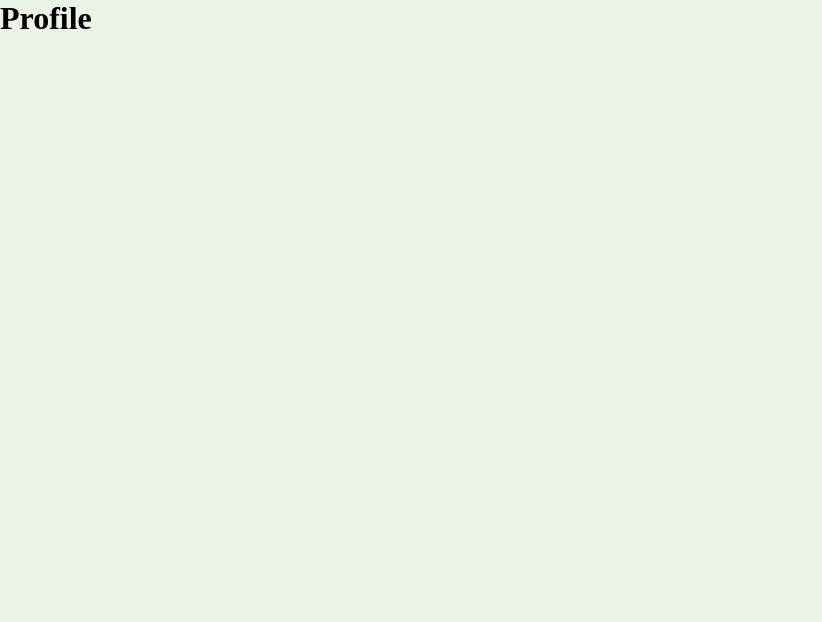
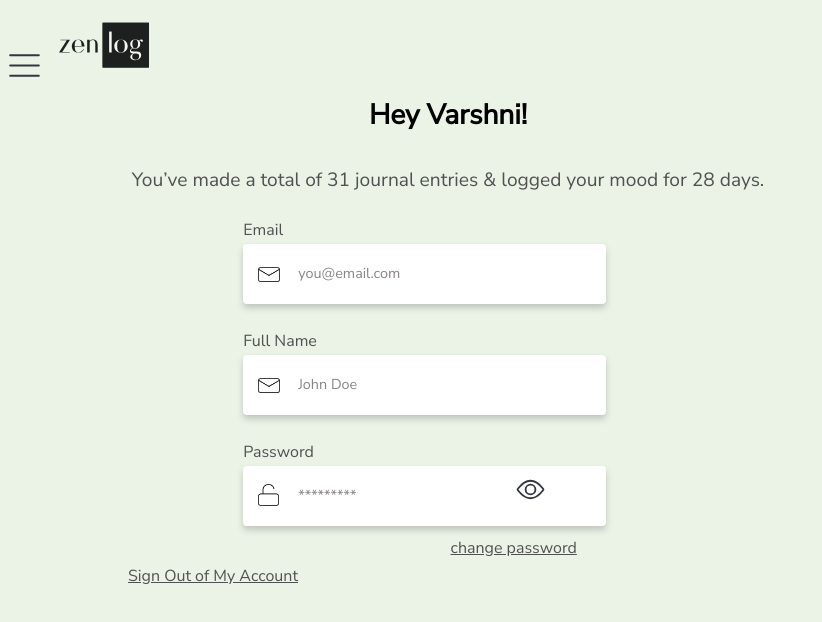
Before and after one commit to Pravallika-Akula/zen-log, a React (Create React App) app: page /profile in a window 1280 px wide. Shown: the top 622 px of the page, without its empty margins (0-822 px from the left). Built offline with nearby package versions, Linux system fonts and the light colour scheme.

Commit message:
updated ui

```diff
--- a/src/Components/Profile/Profile.css
+++ b/src/Components/Profile/Profile.css
@@ -0,0 +1,218 @@
+body{
+    background-color: #EBF3E7;
+    font-family: 'Nunito Sans';
+}
+
+.logo-profile{
+    margin-top: 0px;
+    margin-left: 10px;
+    height: 90px;
+    width: 90px;
+}
+
+.menu-logo{
+    margin-top: 0px;
+    margin-left: 10px;
+    height: 90px;
+    width: 90px;
+}
+
+.profile{
+    position: relative;
+    margin-left: -30%;
+    margin-top: 0%;
+    display: flex;
+    flex-direction: column;
+    align-items: center;
+}
+
+.profile-header{
+    color: #000;
+    font-size: 1.75rem;
+    font-weight: 700;
+    position: relative;
+    margin-bottom: 2%;
+
+}
+
+.profile-subheader{
+    color: #515151;
+    font-size: 1.2rem;
+    font-weight: 400;
+    position: relative;
+    margin-top: 0%;
+}
+
+.form-items{
+    display: flex;
+    flex-direction: column;
+    position: relative;
+    margin-left: 19%;
+    margin-top: 2%;
+}
+
+input[id=email]{
+    border-radius: 0.25rem;
+    background: #FFF;
+    box-shadow: 0px 4px 6px 0px rgba(62, 62, 62, 0.25);
+    width: 18rem;
+    height: 3rem;
+    border: none;
+    font-family: 'Nunito Sans';
+    font-size: 0.8rem;
+    background-image:url(../Login/Icon_email.png);
+    background-position: 15px 23px;
+    background-size: 22px;
+    background-repeat: no-repeat;
+    padding: 6px 20px 6px 55px;
+}
+
+input[id=fullname]{
+    border-radius: 0.25rem;
+    background: #FFF;
+    box-shadow: 0px 4px 6px 0px rgba(62, 62, 62, 0.25);
+    width: 18rem;
+    height: 3rem;
+    border: none;
+    font-family: 'Nunito Sans';
+    font-size: 0.8rem;
+    background-image:url(../Login/Icon_email.png);
+    background-position: 15px 23px;
+    background-size: 22px;
+    background-repeat: no-repeat;
+    padding: 6px 20px 6px 55px;
+}
+
+input[id=password]{
+    border-radius: 0.25rem;
+    background: #FFF;
+    box-shadow: 0px 4px 6px 0px rgba(62, 62, 62, 0.25);
+    width: 18rem;
+    height: 3rem;
+    border: none;
+    font-family: 'Nunito Sans';
+    font-size: 0.8rem;
+    background-image:url(../Login/Icon_Password.png);
+    background-position: 15px 18px;
+    background-size: 21px;
+    background-repeat: no-repeat;
+    padding: 6px 20px 6px 55px;
+}
+
+input[id=confirmpassword]{
+    border-radius: 0.25rem;
+    background: #FFF;
+    box-shadow: 0px 4px 6px 0px rgba(62, 62, 62, 0.25);
+    width: 18rem;
+    height: 3rem;
+    border: none;
+    font-family: 'Nunito Sans';
+    font-size: 0.8rem;
+    background-image:url(../Login/Icon_Password.png);
+    background-position: 15px 18px;
+    background-size: 21px;
+    background-repeat: no-repeat;
+    padding: 6px 20px 6px 55px;
+}
+
+input:hover {
+    border: 0.5px solid #333;
+}
+
+::placeholder {
+    color: #8A8585;
+    font-size: 0.9rem;
+    font-family: 'Nunito Sans';
+}
+
+.field-header{
+    color: #515151;
+    font-size: 1rem;
+    font-weight: 400;
+    display: flex;
+    margin-bottom: 0.2rem;
+}
+
+/* Positioning for sections */
+.email-address{
+    margin-top: 0%;
+    display: flex;
+    flex-direction: column;
+}
+
+.full-name{
+    margin-top: 2.5%;
+    display: flex;
+    flex-direction: column;
+}
+
+.password{
+    margin-top: 2.5%;
+    display: flex;
+    flex-direction: column;
+}
+
+.change-password{
+    color: #515151;
+    font-size: 1rem;
+    font-weight: 400;
+    text-decoration-line: underline;
+    margin-left: 20%;
+    margin-top: 1%;
+    position: absolute;
+}
+
+/* Buttons */
+.signUp-button{
+    font-family: 'Nunito Sans';
+    color: #000;
+    font-size: 1rem;
+    font-weight: 400;
+    border-radius: 1.1rem;
+    border: 3px solid hsl(104, 21%, 68%);
+    background: #EBF3E7;
+    box-shadow: 0px 4px 6px 0px rgba(62, 62, 62, 0.25);
+    width: 8rem;
+    height: 2.5rem;
+    flex-shrink: 0;
+    margin-left: 18%;
+    margin-top: 3%;
+    background-image:url(../Login/Icon_LoginArrow.png);
+    background-position: 85px 11px;
+    background-size: 21px;
+    background-repeat: no-repeat;
+    padding: 6px 30px 6px 2px;
+    transition: all 0.2s ease-in-out;
+}
+
+.signUp-button:hover {
+    background: #dae7d4;
+    background-image:url(../Login/Icon_LoginArrow.png);
+    background-position: 85px 11px;
+    background-size: 21px;
+    background-repeat: no-repeat;
+}
+
+.signOut{
+    color: #515151;
+    font-size: 1rem;
+    font-weight: 400;
+    margin-left: 10%;
+    margin-top: 3%;
+    text-decoration-line:underline;
+}
+
+b{
+    color: #6E8765;
+    font-family: Nunito Sans;
+    font-size: 1rem;
+    font-weight: 800;
+}
+
+.eye-icon{
+    margin-top: 3%;
+    margin-left: 26%;
+    height: 35px;
+    width: 35px;
+    position: absolute;
+}
--- a/src/Components/Profile/Profile.js
+++ b/src/Components/Profile/Profile.js
@@ -1,7 +1,55 @@
 import React from "react";
+import "./Profile.css";
+import {Link} from "react-router-dom";
+
+var totalEntries = 31;
+var totalMoods = 28;
+var userName = 'Varshni';
+
 
 const Profile = () => {
-    return <h1>Profile</h1>;
+    return(
+
+        <div>
+            <head>
+                <link href='https://fonts.googleapis.com/css?family=Nunito Sans' rel='stylesheet' />
+            </head>
+            <body>
+                <img src="/Assets/Icons/menu_button.svg" alt="menu button" classname="menu-logo"></img>
+                <img src="/Assets/zenlog_logo.svg" alt="logo" className="logo-profile"></img>
+                <div className="profile">
+                    <h1 className="profile-header">Hey {userName}!</h1>
+                    <p className="profile-subheader">You’ve made a total of {totalEntries} journal entries & logged your mood for {totalMoods} days.</p>
+                </div>
+                <div className="form-items">
+                    <div className="email-address">
+                        <label className="field-header">Email</label>
+                        <input type="text" id="email" placeholder="you@email.com" />
+                    </div>
+                    <div className="full-name">
+                        <label className="field-header">Full Name</label>
+                        <input type="text" id="fullname" placeholder="John Doe" />
+                    </div>
+                    <div className="password">
+                        <label className="field-header">Password</label>
+                        <input type="text" id="password" placeholder="*********" />
+                        <img src="/Assets/Icons/open_eye.svg" alt="eye button" className="eye-icon"></img>
+                    </div>
+                    <Link to="/dashboard">
+                        <p className="change-password">change password</p>
+                    </Link>
+                </div>
+                <Link to="/">
+                <p className="signOut">Sign Out of My Account</p>
+                </Link>
+            </body>
+        </div>
+
+
+
+
+
+    );
 };
 
 export default Profile;
```
